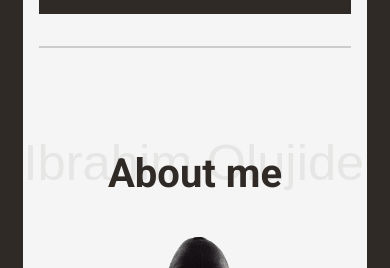
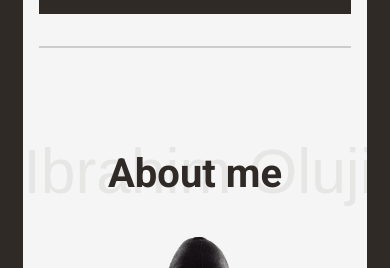
Before and after one commit to bamidelee/portfolio-2.0, a Next.js app: page / in a window 390 px wide. Shown: the part 3200-3468 px from the top of the page. Built offline with nearby package versions, Linux system fonts and the light colour scheme; a web font is replaced by a local one.

Commit message:
responsiveness

```diff
--- a/app/about/about.tsx
+++ b/app/about/about.tsx
@@ -13,7 +13,7 @@ export default function About() {
     return (
         <div className="mt-24 px-4 lg:px-16 relative" id="about">
             <SectionH2 text="About me" />
-            <div className={`${londrina.className} text-[13vw] absolute top-[-5vw] lg:top-[-8vw] left-[-4vw] text-primary-black/50 opacity-15 z-[0] whitespace-nowrap`}>
+            <div className={`${londrina.className} text-[16vw] lg:text-[13vw] absolute top-[-5vw] lg:top-[-8vw] left-[-4vw] text-primary-black/50 opacity-15 z-[0] whitespace-nowrap`}>
                 Ibrahim Olujide
             </div>
             <div className="flex flex-col justify-center items-center mt-8">
```
